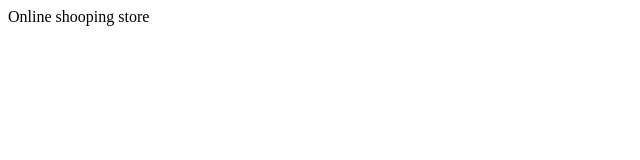
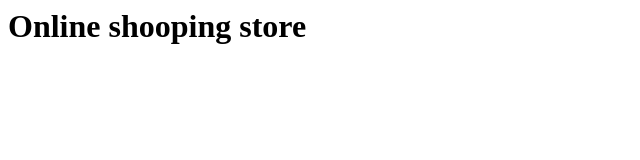
Before and after one commit to Nusrathc/shopping, a plain HTML site: page index.html in a window 1280 px wide. Shown: the whole page, without its empty margins (0-640 px from the left). Drawn offline with Linux system fonts and the light colour scheme.

Commit message:
added header

```diff
--- a/index.html
+++ b/index.html
@@ -3,6 +3,6 @@
 		<title>Shopping page</title>
 	</head>
 	<body>
-		Online shooping store
+		<h1>Online shooping store</h1>
 		</body>
 	</html>
```
